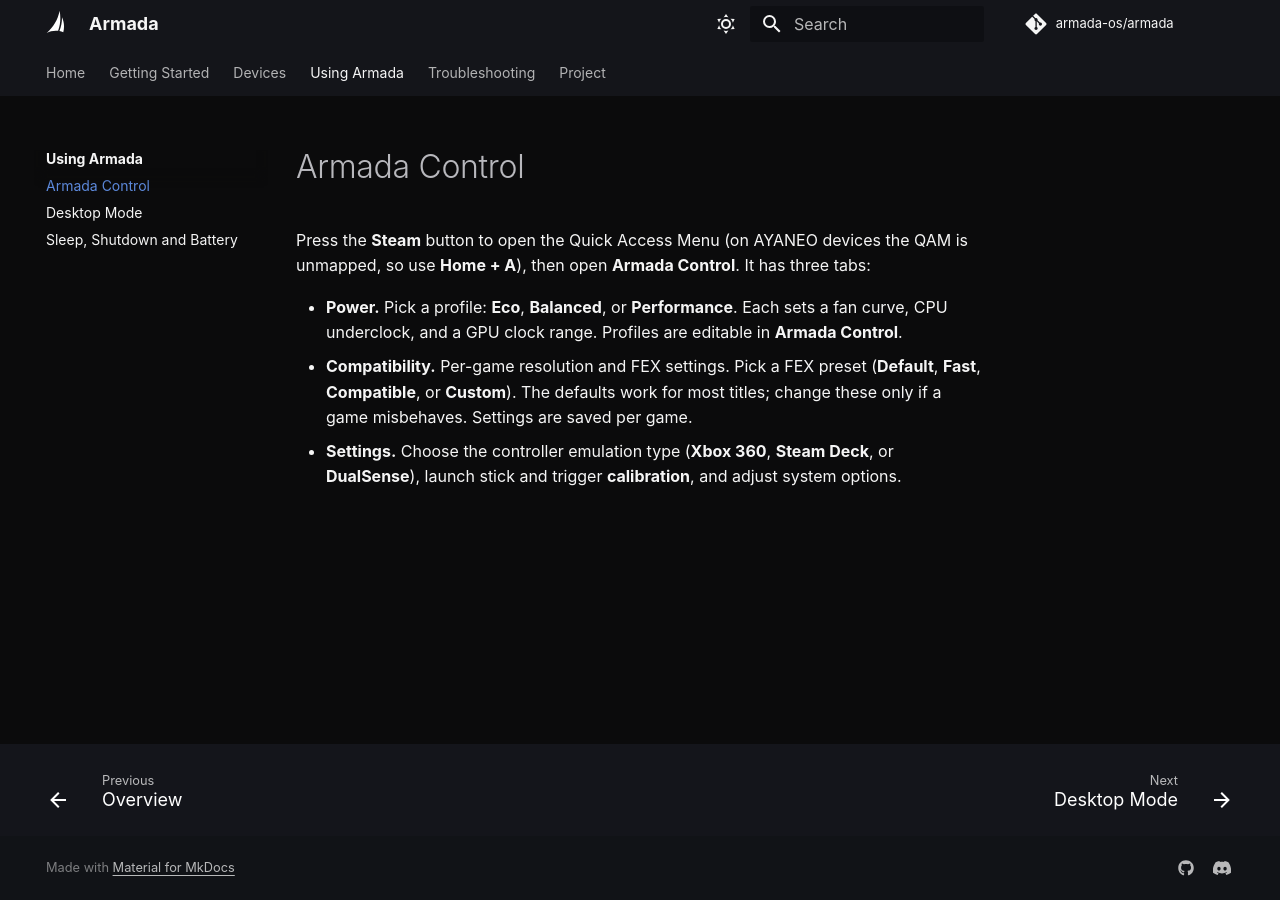
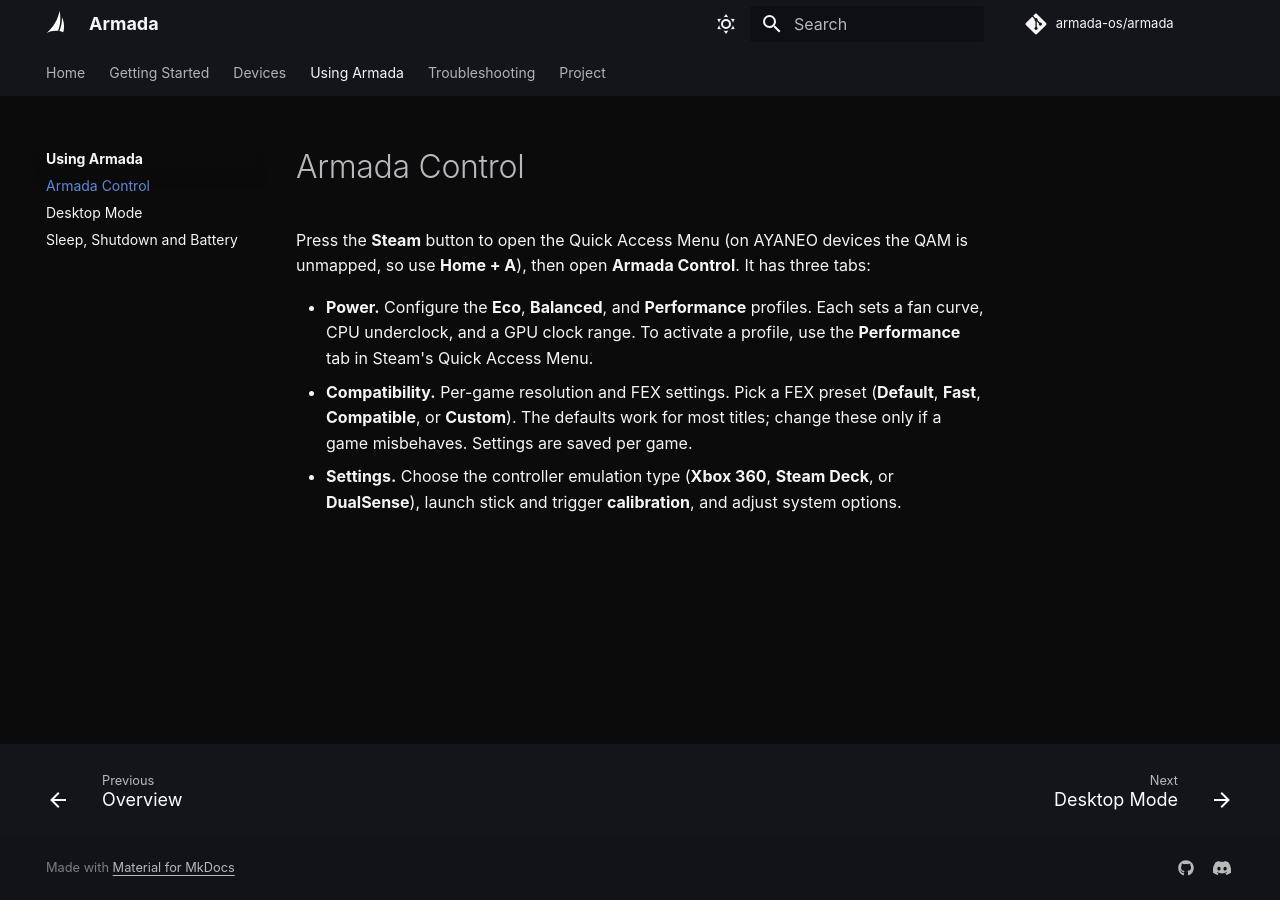
Before and after one commit to armada-os/armadaos.dev, an MkDocs documentation site: the page built from docs/Using Armada/Armada Control.md, in a window 1280 px wide. Built offline with MkDocs 1.6.1 and Material for MkDocs 9.7.7, drawn with Linux system fonts in a browser that asks for light colours; comment, search, counter and statistics services are not loaded.

```diff
--- a/docs/Using Armada/Armada Control.md
+++ b/docs/Using Armada/Armada Control.md
@@ -2,9 +2,9 @@
 QAM is unmapped, so use **Home + A**), then open **Armada Control**. It has three
 tabs:
 
-- **Power.** Pick a profile: **Eco**, **Balanced**, or **Performance**. Each sets
-  a fan curve, CPU underclock, and a GPU clock range. Profiles are editable in
-  **Armada Control**.
+- **Power.** Configure the **Eco**, **Balanced**, and **Performance** profiles.
+  Each sets a fan curve, CPU underclock, and a GPU clock range. To activate a
+  profile, use the **Performance** tab in Steam's Quick Access Menu.
 - **Compatibility.** Per-game resolution and FEX settings. Pick a FEX preset
   (**Default**, **Fast**, **Compatible**, or **Custom**). The defaults work for
   most titles; change these only if a game misbehaves. Settings are saved per game.
--- a/mkdocs.yml
+++ b/mkdocs.yml
@@ -56,6 +56,7 @@
       - Desktop Mode: Using Armada/Desktop Mode.md
       - Sleep, Shutdown and Battery: Using Armada/Sleep, Shutdown and Battery.md
   - Troubleshooting:
+      - Frequently Asked Questions: Troubleshooting/Frequently Asked Questions.md
       - Known Issues: Troubleshooting/Known Issues.md
   - Project:
       - Community: Project/Community.md
```
Also changed, not shown: docs/Troubleshooting/Frequently Asked Questions.md (added, +30 -0 lines), docs/assets/images/faq/nintendo_layout.jpg (added), docs/assets/images/faq/power_profiles.jpg (added), docs/assets/images/faq/universal_glyphs.jpg (added).
